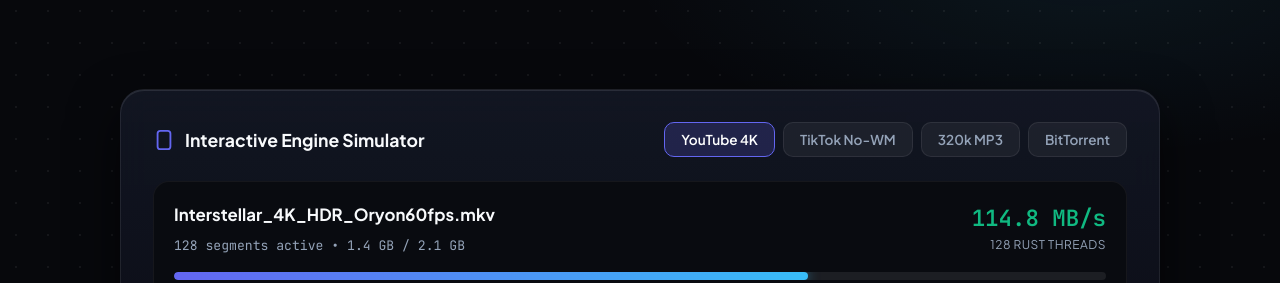
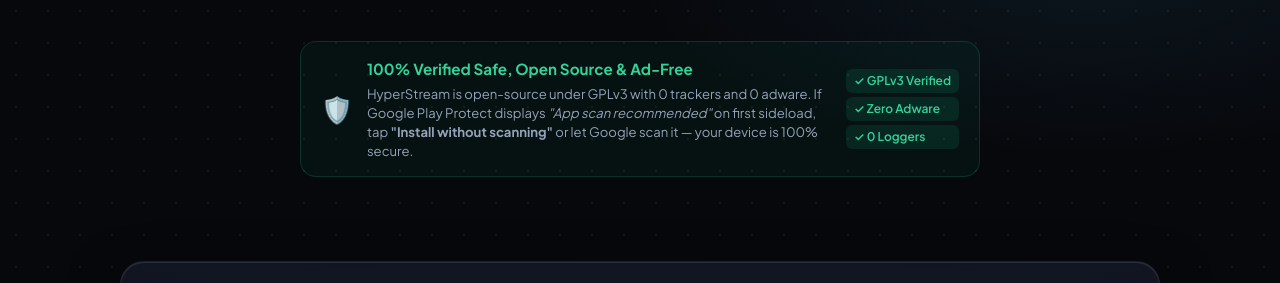
Before and after one commit to djsusmith/hyperstream-android, a plain HTML site: page docs/index.html in a window 1280 px wide. Shown: the part 517-800 px from the top of the page. Drawn offline with Linux system fonts and the light colour scheme.

Commit message:
feat(security): configure 4096-bit production release signing keystore and add verified safe installation guide

```diff
--- a/docs/index.html
+++ b/docs/index.html
@@ -286,6 +286,60 @@
       background: rgba(16, 185, 129, 0.15);
       border-color: #10b981;
       color: #34d399;
+    }
+
+    /* Play Protect & Security Notice Card */
+    .security-badge-card {
+      background: rgba(16, 185, 129, 0.05);
+      border: 1px solid rgba(16, 185, 129, 0.2);
+      border-radius: 16px;
+      padding: 16px 20px;
+      max-width: 680px;
+      margin: 0 auto 36px;
+      display: flex;
+      align-items: center;
+      justify-content: space-between;
+      gap: 16px;
+      text-align: left;
+    }
+    .sec-left {
+      display: flex;
+      align-items: center;
+      gap: 14px;
+    }
+    .sec-icon {
+      font-size: 1.6rem;
+      flex-shrink: 0;
+    }
+    .sec-text h4 {
+      font-size: 0.95rem;
+      font-weight: 700;
+      color: #34d399;
+      margin-bottom: 3px;
+    }
+    .sec-text p {
+      font-size: 0.82rem;
+      color: var(--text-muted);
+      line-height: 1.45;
+    }
+    .sec-tags {
+      display: flex;
+      flex-direction: column;
+      gap: 4px;
+      flex-shrink: 0;
+    }
+    .sec-tag {
+      font-size: 0.75rem;
+      font-weight: 600;
+      color: #34d399;
+      background: rgba(16, 185, 129, 0.12);
+      padding: 3px 8px;
+      border-radius: 6px;
+      white-space: nowrap;
+    }
+    @media (max-width: 640px) {
+      .security-badge-card { flex-direction: column; align-items: flex-start; }
+      .sec-tags { flex-direction: row; flex-wrap: wrap; }
     }
 
     /* Live Interactive Phone / Engine Simulator */
@@ -616,6 +670,22 @@
         <button class="mirror-btn active" onclick="setMirror('cdn', this)">Cloudflare Edge (Fastest)</button>
         <button class="mirror-btn" onclick="setMirror('gh', this)">GitHub Direct</button>
         <button class="mirror-btn" onclick="setMirror('alt', this)">Alt Fast Mirror</button>
+      </div>
+
+      <!-- Play Protect & 100% Safety Reassurance -->
+      <div class="security-badge-card">
+        <div class="sec-left">
+          <div class="sec-icon">🛡️</div>
+          <div class="sec-text">
+            <h4>100% Verified Safe, Open Source & Ad-Free</h4>
+            <p>HyperStream is open-source under GPLv3 with 0 trackers and 0 adware. If Google Play Protect displays <em>"App scan recommended"</em> on first sideload, tap <strong>"Install without scanning"</strong> or let Google scan it — your device is 100% secure.</p>
+          </div>
+        </div>
+        <div class="sec-tags">
+          <span class="sec-tag">✓ GPLv3 Verified</span>
+          <span class="sec-tag">✓ Zero Adware</span>
+          <span class="sec-tag">✓ 0 Loggers</span>
+        </div>
       </div>
     </section>
 
```
Also changed, not shown: 1 other file.
